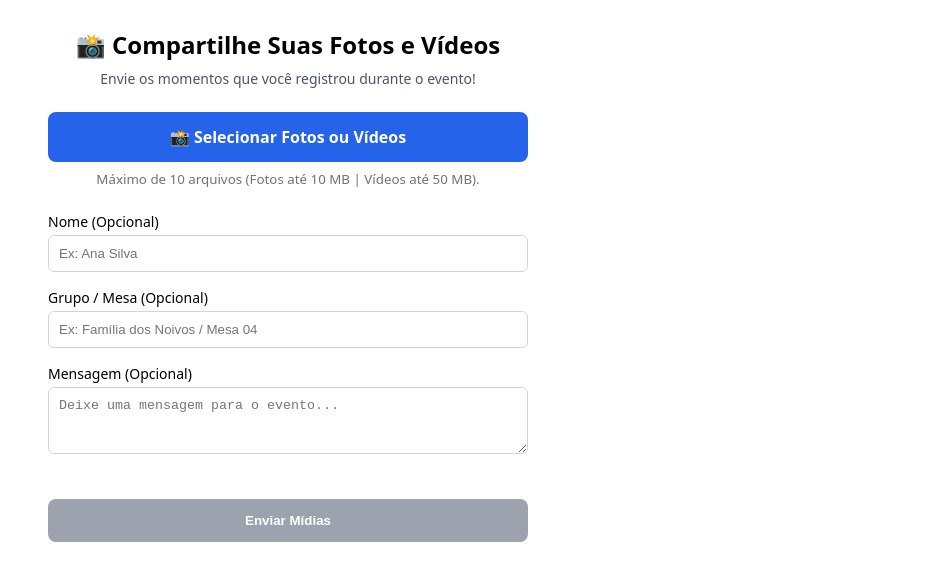
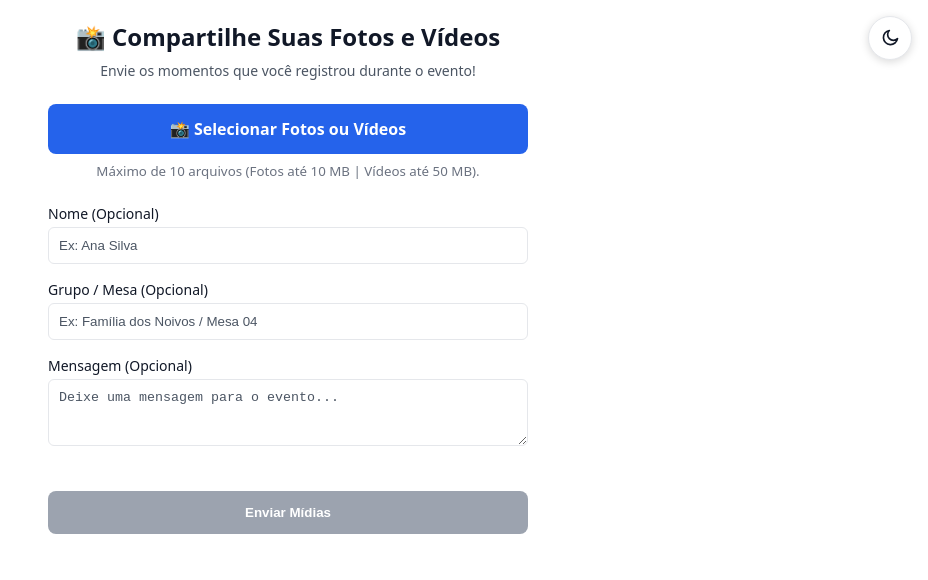
Before and after one commit to jrs-neto/photo-event-frontend, a React (Vite) app: page / in a window 1280 px wide. Shown: the top 580 px of the page, without its empty margins (352-1280 px from the left). Built offline with nearby package versions, Linux system fonts and the light colour scheme; no server answers; the HTML template or start-up script is replaced by a standard one.

Commit message:
feat: add dark mode and improve admin routing

```diff
--- a/src/App.jsx
+++ b/src/App.jsx
@@ -1,24 +1,33 @@
-import React, { useState } from 'react';
-import { PublicUploadPage } from './pages/PublicUploadPage';
-import { AdminLogin } from './components/AdminLogin';
-import AdminPage from './components/AdminPage';
+import React, { useState } from "react";
 
-export function App() {
-  // Verifica se o usuário está tentando acessar a área /admin
-  const pathname = window.location.pathname;
-  const pathFromQuery = new URLSearchParams(window.location.search).get("route");
+import { PublicUploadPage } from "./pages/PublicUploadPage";
+import { AdminLogin } from "./components/AdminLogin";
+import AdminPage from "./components/AdminPage";
+import { ThemeProvider } from "./context/ThemeContext";
+import { ThemeToggle } from "./components/ThemeToggle";
 
-  const currentPath = pathFromQuery || window.location.pathname;
+function AppContent() {
+  const BASE_PATH = "/photo-event-frontend";
 
-  const isAdminRoute = currentPath.startsWith("/admin");
+  const routeFromQuery = new URLSearchParams(window.location.search).get(
+    "route"
+  );
 
-  // Estado de autenticação do administrador
+  const pathname = window.location.pathname.startsWith(BASE_PATH)
+    ? window.location.pathname.slice(BASE_PATH.length) || "/"
+    : window.location.pathname;
+
+  const currentPath = routeFromQuery || pathname;
+
+  const isAdminRoute =
+    currentPath === "/admin" || currentPath.startsWith("/admin/");
+
   const [isAuthenticated, setIsAuthenticated] = useState(
-    !!localStorage.getItem('@photo-event:token')
+    !!localStorage.getItem("@photo-event:token")
   );
 
   const handleLogout = () => {
-    localStorage.removeItem('@photo-event:token');
+    localStorage.removeItem("@photo-event:token");
     setIsAuthenticated(false);
   };
 
@@ -26,17 +35,29 @@ export function App() {
     setIsAuthenticated(true);
   };
 
-  // Se a rota for /admin, gerencia a exibição entre Login e Painel
-  if (isAdminRoute) {
-    return isAuthenticated ? (
-      <AdminPage onLogout={handleLogout} />
-    ) : (
-      <AdminLogin onLoginSuccess={handleLoginSuccess} />
-    );
-  }
+  return (
+    <>
+      <ThemeToggle />
 
-  // Qualquer outra rota carrega exclusivamente a página pública original
-  return <PublicUploadPage />;
+      {isAdminRoute ? (
+        isAuthenticated ? (
+          <AdminPage onLogout={handleLogout} />
+        ) : (
+          <AdminLogin onLoginSuccess={handleLoginSuccess} />
+        )
+      ) : (
+        <PublicUploadPage />
+      )}
+    </>
+  );
+}
+
+export function App() {
+  return (
+    <ThemeProvider>
+      <AppContent />
+    </ThemeProvider>
+  );
 }
 
 export default App;
--- a/src/components/AdminPage.jsx
+++ b/src/components/AdminPage.jsx
@@ -247,6 +247,7 @@ export function AdminPage({ onLogout }) {
           margin: "40px auto",
           padding: "20px",
           fontFamily: "sans-serif",
+          color: "var(--theme-text)",
         }}
       >
         {/* Cabeçalho */}
@@ -256,7 +257,7 @@ export function AdminPage({ onLogout }) {
             justifyContent: "space-between",
             alignItems: "center",
             marginBottom: "24px",
-            borderBottom: "1px solid #eee",
+            borderBottom: "1px solid var(--theme-border)",
             paddingBottom: "16px",
           }}
         >
@@ -269,7 +270,7 @@ export function AdminPage({ onLogout }) {
               <span
                 style={{
                   fontSize: "14px",
-                  color: "#666",
+                  color: "var(--theme-text-secondary)",
                 }}
               >
                 Total de Submissões: {totalSubmissions}
@@ -330,10 +331,10 @@ export function AdminPage({ onLogout }) {
             style={{
               textAlign: "center",
               padding: "40px 0",
-              backgroundColor: "#f9f9f9",
+              backgroundColor: "var(--theme-card-secondary)",
               borderRadius: "8px",
-              border: "1px solid #eee",
-              color: "#666",
+              border: "1px solid var(--theme-border)",
+              color: "var(--theme-text-secondary)",
             }}
           >
             <p>Nenhuma submissão encontrada.</p>
@@ -364,9 +365,9 @@ export function AdminPage({ onLogout }) {
                     key={sub.id}
                     style={{
                       padding: "16px",
-                      border: "1px solid #e0e0e0",
+                      border: "1px solid var(--theme-border)",
                       borderRadius: "8px",
-                      backgroundColor: "#fff",
+                      backgroundColor: "var(--theme-card)",
                       boxShadow: "0 2px 4px rgba(0,0,0,0.02)",
                     }}
                   >
@@ -386,7 +387,7 @@ export function AdminPage({ onLogout }) {
                         <div
                           style={{
                             fontSize: "12px",
-                            color: "#888",
+                            color: "var(--theme-text-secondary)",
                             marginTop: "2px",
                           }}
                         >
@@ -425,7 +426,7 @@ export function AdminPage({ onLogout }) {
                         style={{
                           margin: "0 0 8px 0",
                           fontSize: "14px",
-                          color: "#555",
+                          color: "var(--theme-text-secondary)",
                         }}
                       >
                         <strong>Grupo:</strong>{" "}
@@ -438,8 +439,8 @@ export function AdminPage({ onLogout }) {
                         style={{
                           margin: "0 0 12px 0",
                           fontSize: "14px",
-                          color: "#333",
-                          backgroundColor: "#f8f9fa",
+                          color: "var(--theme-text)",
+                          backgroundColor: "var(--theme-card-secondary)",
                           padding: "8px 12px",
                           borderRadius: "4px",
                           fontStyle: "italic",
@@ -492,8 +493,8 @@ export function AdminPage({ onLogout }) {
                                 flexDirection: "column",
                                 borderRadius: "6px",
                                 overflow: "hidden",
-                                backgroundColor: "#f9f9f9",
-                                border: "1px solid #eee",
+                                backgroundColor: "var(--theme-card-secondary)",
+                                border: "1px solid var(--theme-border)",
                               }}
                             >
                               {/* Área clicável da mídia */}
@@ -520,7 +521,7 @@ export function AdminPage({ onLogout }) {
                                   height: "140px",
                                   padding: 0,
                                   border: "none",
-                                  background: "#f3f4f6",
+                                  background: "var(--theme-card-secondary)",
                                   cursor: "pointer",
                                   overflow: "hidden",
                                   display: "block",
@@ -669,7 +670,7 @@ export function AdminPage({ onLogout }) {
                       <p
                         style={{
                           fontSize: "13px",
-                          color: "#888",
+                          color: "var(--theme-text-secondary)",
                           fontStyle: "italic",
                         }}
                       >
--- /dev/null
+++ b/src/components/ThemeToggle.jsx
@@ -0,0 +1,79 @@
+import React from "react";
+import { useTheme } from "../context/ThemeContext";
+
+function SunIcon() {
+  return (
+    <svg
+      width="20"
+      height="20"
+      viewBox="0 0 24 24"
+      fill="none"
+      stroke="currentColor"
+      strokeWidth="2"
+      strokeLinecap="round"
+      strokeLinejoin="round"
+      aria-hidden="true"
+    >
+      <circle cx="12" cy="12" r="4" />
+      <line x1="12" y1="2" x2="12" y2="5" />
+      <line x1="12" y1="19" x2="12" y2="22" />
+      <line x1="4.22" y1="4.22" x2="6.34" y2="6.34" />
+      <line x1="17.66" y1="17.66" x2="19.78" y2="19.78" />
+      <line x1="2" y1="12" x2="5" y2="12" />
+      <line x1="19" y1="12" x2="22" y2="12" />
+      <line x1="4.22" y1="19.78" x2="6.34" y2="17.66" />
+      <line x1="17.66" y1="6.34" x2="19.78" y2="4.22" />
+    </svg>
+  );
+}
+
+function MoonIcon() {
+  return (
+    <svg
+      width="20"
+      height="20"
+      viewBox="0 0 24 24"
+      fill="none"
+      stroke="currentColor"
+      strokeWidth="2"
+      strokeLinecap="round"
+      strokeLinejoin="round"
+      aria-hidden="true"
+    >
+      <path d="M21 12.8A8.5 8.5 0 1 1 11.2 3a6.5 6.5 0 0 0 9.8 9.8Z" />
+    </svg>
+  );
+}
+
+export function ThemeToggle() {
+  const { isDark, toggleTheme } = useTheme();
+
+  return (
+    <button
+      type="button"
+      onClick={toggleTheme}
+      aria-label={isDark ? "Ativar modo claro" : "Ativar modo escuro"}
+      title={isDark ? "Modo claro" : "Modo escuro"}
+      style={{
+        position: "fixed",
+        top: "16px",
+        right: "16px",
+        zIndex: 10000,
+        width: "44px",
+        height: "44px",
+        borderRadius: "50%",
+        border: "1px solid var(--theme-border)",
+        backgroundColor: "var(--theme-button-bg)",
+        color: "var(--theme-button-text)",
+        cursor: "pointer",
+        display: "flex",
+        alignItems: "center",
+        justifyContent: "center",
+        boxShadow: "0 2px 8px rgba(0, 0, 0, 0.15)",
+        padding: 0,
+      }}
+    >
+      {isDark ? <SunIcon /> : <MoonIcon />}
+    </button>
+  );
+}
--- /dev/null
+++ b/src/context/ThemeContext.jsx
@@ -0,0 +1,52 @@
+import React, { createContext, useContext, useEffect, useState } from "react";
+
+const ThemeContext = createContext(null);
+
+const getInitialTheme = () => {
+  const savedTheme = localStorage.getItem("@photo-event:theme");
+
+  if (savedTheme === "dark" || savedTheme === "light") {
+    return savedTheme;
+  }
+
+  return window.matchMedia("(prefers-color-scheme: dark)").matches
+    ? "dark"
+    : "light";
+};
+
+export function ThemeProvider({ children }) {
+  const [theme, setTheme] = useState(getInitialTheme);
+
+  useEffect(() => {
+    localStorage.setItem("@photo-event:theme", theme);
+    document.documentElement.setAttribute("data-theme", theme);
+  }, [theme]);
+
+  const toggleTheme = () => {
+    setTheme((currentTheme) =>
+      currentTheme === "dark" ? "light" : "dark"
+    );
+  };
+
+  const value = {
+    theme,
+    isDark: theme === "dark",
+    toggleTheme,
+  };
+
+  return (
+    <ThemeContext.Provider value={value}>
+      {children}
+    </ThemeContext.Provider>
+  );
+}
+
+export function useTheme() {
+  const context = useContext(ThemeContext);
+
+  if (!context) {
+    throw new Error("useTheme deve ser usado dentro de um ThemeProvider.");
+  }
+
+  return context;
+}
--- a/src/index.css
+++ b/src/index.css
@@ -0,0 +1,60 @@
+:root {
+  --theme-bg: #ffffff;
+  --theme-text: #111827;
+  --theme-text-secondary: #4b5563;
+  --theme-card: #ffffff;
+  --theme-card-secondary: #f9fafb;
+  --theme-border: #e5e7eb;
+  --theme-input-bg: #ffffff;
+  --theme-input-text: #111827;
+  --theme-button-bg: #ffffff;
+  --theme-button-text: #111827;
+}
+
+:root[data-theme="dark"] {
+  --theme-bg: #111827;
+  --theme-text: #f9fafb;
+  --theme-text-secondary: #d1d5db;
+  --theme-card: #1f2937;
+  --theme-card-secondary: #374151;
+  --theme-border: #4b5563;
+  --theme-input-bg: #1f2937;
+  --theme-input-text: #f9fafb;
+  --theme-button-bg: #1f2937;
+  --theme-button-text: #f9fafb;
+}
+
+html,
+body,
+#root {
+  min-height: 100%;
+  margin: 0;
+}
+
+body {
+  background-color: var(--theme-bg);
+  color: var(--theme-text);
+  transition:
+    background-color 0.2s ease,
+    color 0.2s ease;
+}
+
+input,
+textarea,
+select {
+  background-color: var(--theme-input-bg) !important;
+  color: var(--theme-input-text) !important;
+  border-color: var(--theme-border) !important;
+}
+
+input::placeholder,
+textarea::placeholder {
+  color: var(--theme-text-secondary);
+}
+
+button {
+  transition:
+    background-color 0.2s ease,
+    color 0.2s ease,
+    border-color 0.2s ease;
+}
```
